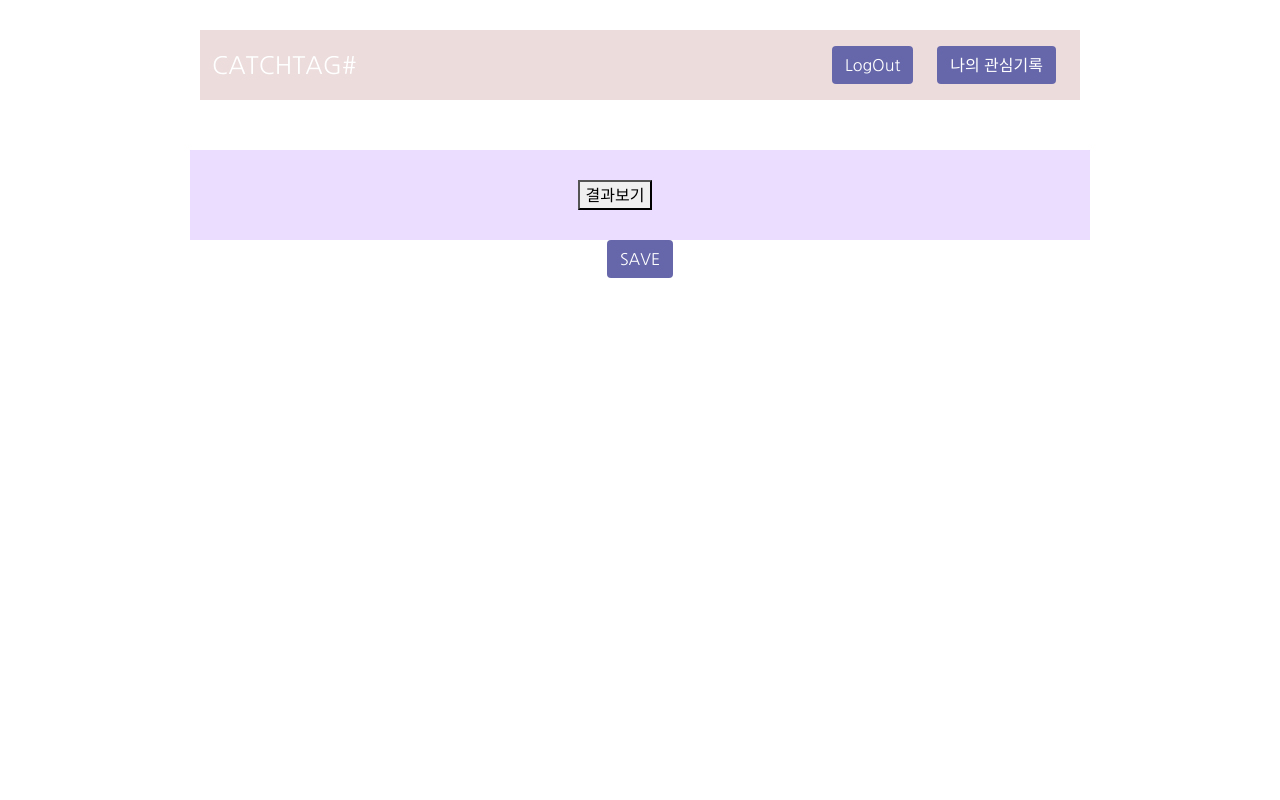
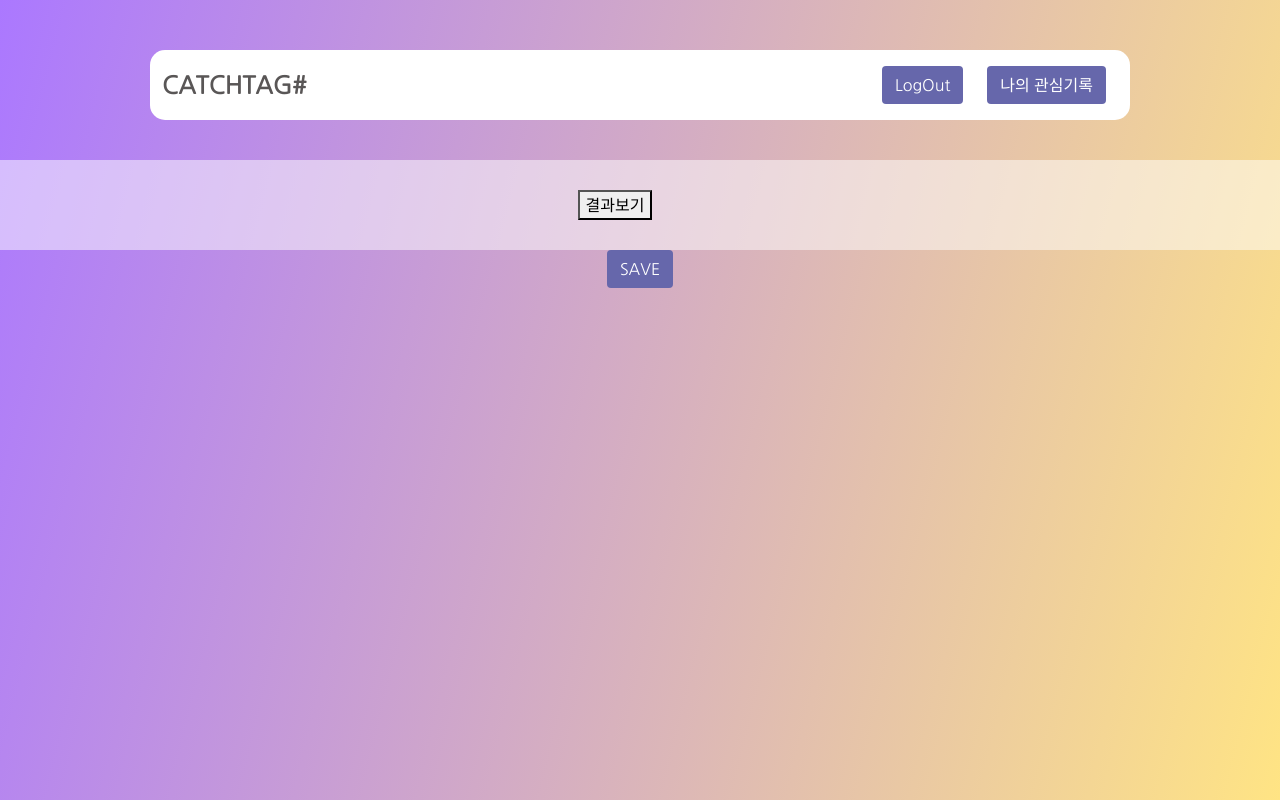
Before and after one commit to devlse/HASHTAG, a Flask app: page /searched-result in a window 1280 px wide. Run offline with Flask 2, Linux system fonts and the light colour scheme; data that the repository does not hold is empty; some libraries are stand-ins or nearby versions.

Commit message:
검색결과 및 관심기록 디자인 전반적으로 수정

```diff
--- a/app.py
+++ b/app.py
@@ -202,7 +202,7 @@ def crawling(search_word_receive):
     # 이 first_post가 없을때의 에러 처리 (검색어입력이 잘못되었을때)
 
     data = []
-    crawl_post_number = 5
+    crawl_post_number = 5 #*****이 숫자의 의미는 무엇인지
     for i in range(crawl_post_number):
         time.sleep(3)
         # hashtag_array = WebDriverWait(driver,10).until(EC.visibility_of_all_elements_located((By.CSS_SELECTOR , 'a.xil3i')))
--- a/static/css/Result.css
+++ b/static/css/Result.css
@@ -3,11 +3,24 @@
 }
 a{
   text-decoration: none;
-  color: white;
+  color: #595656;
+  font-weight: bold;
 }
 a:hover{
   text-decoration: none;
-  color: white;
+  color: #424040;
+}
+body {
+    position: fixed;
+    z-index: 1;
+    width: 100%;
+    height: 100%;
+    background: linear-gradient(104deg, #AB78FF 0%, #FFE484 100%);
+}
+
+h1 {
+    font-weight: bold;
+    color: #fff8f8;
 }
 
 .btn-styling{
@@ -21,12 +34,13 @@ a:hover{
 
 /*상단*/
 .navbar{
-  display: flex;
-  justify-content: space-between; /*수평*/
-  align-items: center;/*수직*/
-  background-color: rgb(236, 220, 220);
-  padding: 8px 12px;
-  margin: 30px 10px;
+    display: flex;
+    justify-content: space-between; /*수평*/
+    align-items: center; /*수직*/
+    background-color: #FFFFFF;
+    padding: 8px 12px;
+    margin: 50px 150px 20px 150px;
+    border-radius: 15px;
 }
 
 .navbar__logo{
@@ -51,8 +65,8 @@ a:hover{
 .hashtag {
   padding: 30px 100px 30px 50px;
   margin: auto;
-  background: rgba(171, 120, 255, 0.25);
+  background: rgba(255, 255, 255, 0.5);
   /*가운데 정렬!!!*/
-  width: 100%;
+  /width: 100%;
   text-align: center;
 }
--- a/templates/Result.html
+++ b/templates/Result.html
@@ -23,19 +23,23 @@
         rel="stylesheet">
 
 
-    <title>CATCHTAG#</title>
+    <title>CATCHTAG# | 결과</title>
     <link rel="shortcut icon" href="#">
 
     <!-- style -->
     <link href="../static/css/Result.css" rel="stylesheet" type="text/css" />
     <style type="text/css">
+        html{
+            background: linear-gradient(104deg, #AB78FF 0%, #FFE484 100%);
+        }
         .wrap {
-            width: 900px;
             margin: auto;
+            height: 100%;
+            overflow: auto;
         }
 
         #post-box {
-            background: rgba(171, 120, 255, 0.25);
+            background: rgba(255, 255, 255, 0.5);
             width: 500px;
             margin: 20px auto;
             padding: 50px;
@@ -189,7 +193,7 @@
         </div>
 
         <!--저장버튼 누르면 열리는 메모박스-->
-        <div id="post-box" class="form-post" style="display:none">
+        <div id="post-box" class="form-post" style="display:none;">
             <div>
                 <div class="form-group">
                     <label for="area-memo">메모남기기</label>
--- a/templates/Result_logout.html
+++ b/templates/Result_logout.html
@@ -29,9 +29,13 @@
     <!-- style -->
     <link href="../static/css/Result.css" rel="stylesheet" type="text/css" />
     <style type="text/css">
+        html{
+            background: linear-gradient(104deg, #AB78FF 0%, #FFE484 100%);
+        }
         .wrap {
-            width: 900px;
             margin: auto;
+            height: 100%;
+            overflow: auto;
         }
     </style>
     <script>
```
Also changed, not shown: templates/record_list.html (+8 -4 lines).
